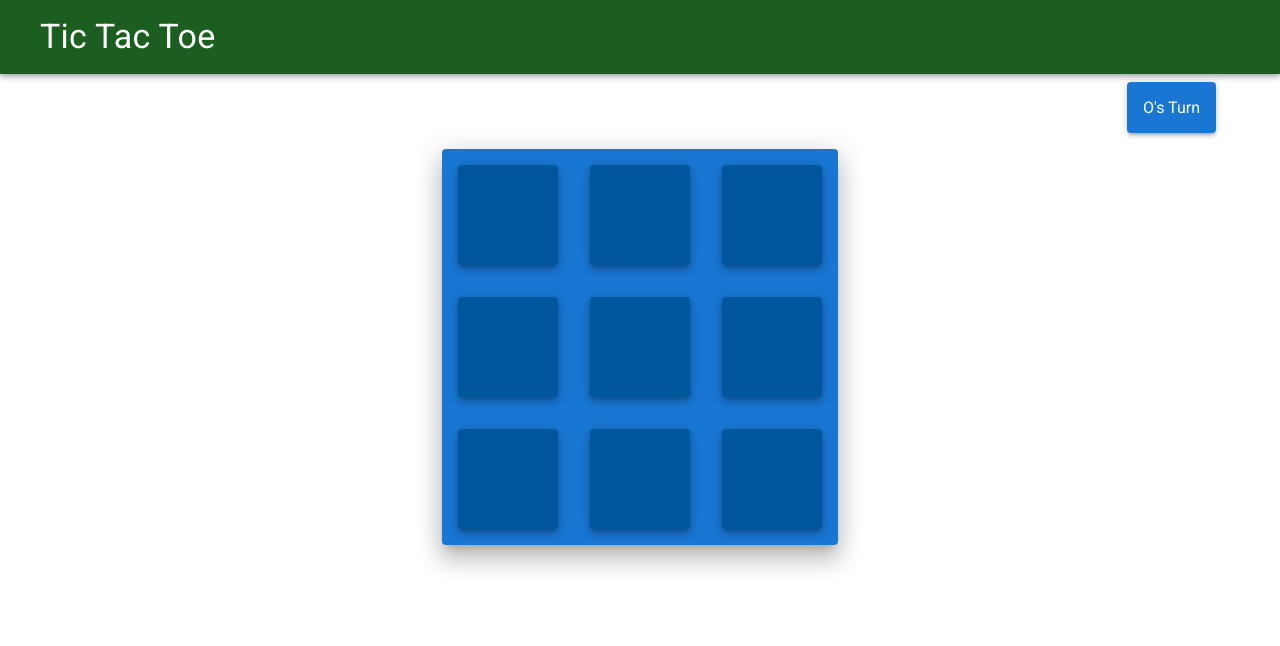
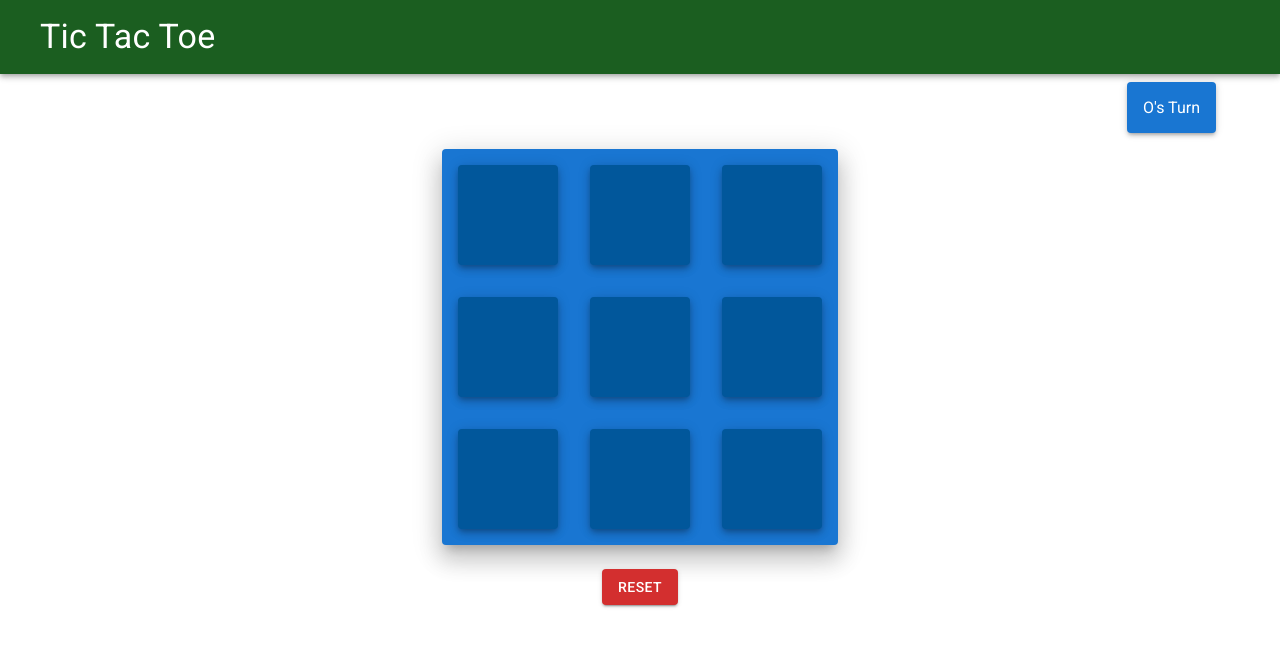
Before and after one commit to prince-thind/tic-tac-toe, a React (Create React App) app: page / in a window 1280 px wide. Shown: the top 646 px of the page. Built offline with nearby package versions, Linux system fonts and the light colour scheme.

Commit message:
add reset button

```diff
--- a/src/App.js
+++ b/src/App.js
@@ -1,4 +1,6 @@
-import { Container } from "@mui/material";
+import Container from "@mui/material/Container";
+import Button from "@mui/material/Button";
+import Box from "@mui/material/Box";
 import { useState } from "react";
 import Header from "./components/Header";
 import Turn from "./components/Turn";
@@ -8,8 +10,12 @@ import findWinner from "./lib/findWinner";
 function App() {
   const [board, setBoard] = useState(Array(9).fill(null));
   const [turn, setTurn] = useState("O");
+  const winner = findWinner(board); //indices, name
 
-  const winner = findWinner(board); //indices, name
+  function reset() {
+    setBoard(Array(9).fill(null));
+  }
+
   return (
     <div className="App">
       <Header />
@@ -22,6 +28,11 @@ function App() {
           setTurn={setTurn}
           winner={winner}
         />
+        <Box sx={{ display: "flex", justifyContent: "center", mt: 3 }}>
+          <Button onClick={reset} variant="contained" color="error">
+            Reset
+          </Button>
+        </Box>
       </Container>
     </div>
   );
```
